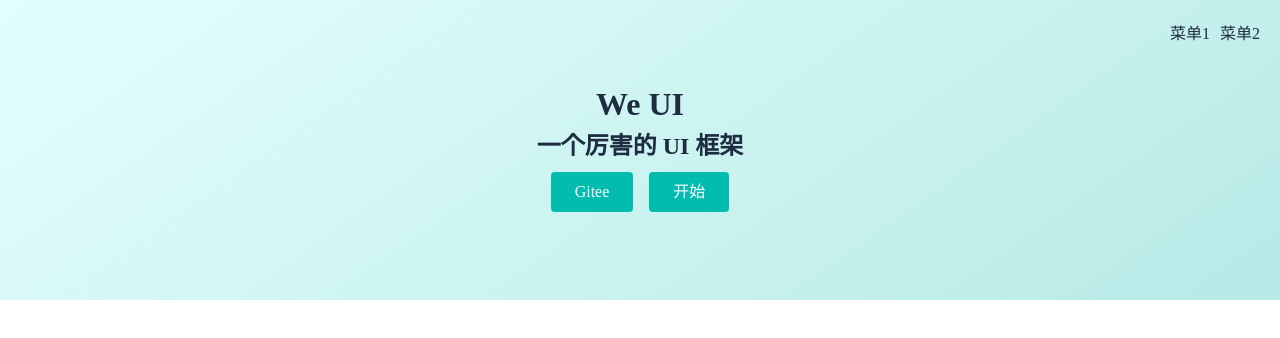
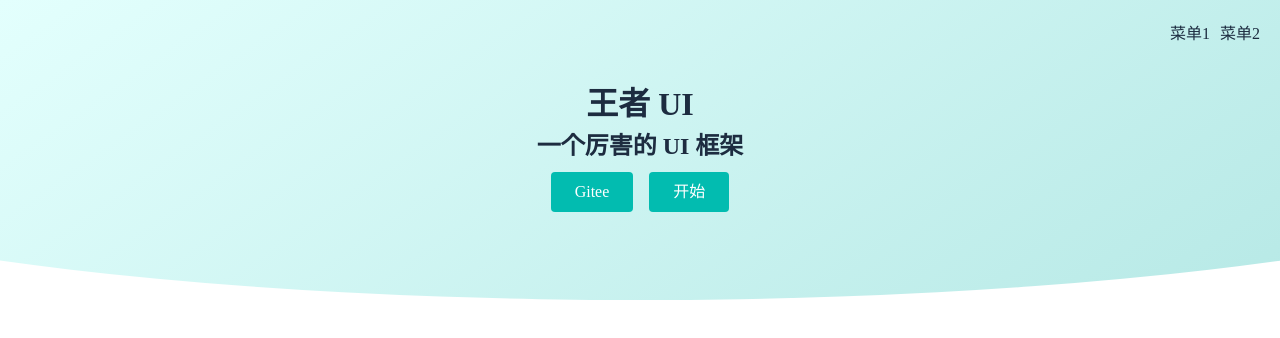
Before and after one commit to wondershare36/king-ui, a Vue app: page /#/ in a window 1280 px wide. Shown: the top 338 px of the page. Built offline with nearby package versions, Linux system fonts and the light colour scheme.

Commit message:
实现圆弧

```diff
--- a/src/views/Home.vue
+++ b/src/views/Home.vue
@@ -3,7 +3,7 @@
     <Topnav/>
     <div>
       <div class="banner">
-        <h1>We UI</h1>
+        <h1>王者 UI</h1>
         <h2>一个厉害的 UI 框架</h2>
         <p class="actions">
           <a href="https://gitee.com/wu-sili" target="_blank">Gitee</a>
@@ -39,6 +39,7 @@ $green: #02bcb0;
 $border-radius: 4px;
 .topnavAndBanner {
   background: linear-gradient(145deg, rgba(227, 255, 253, 1) 0%, rgba(183, 233, 230, 1) 100%);
+  clip-path: ellipse(80% 60% at 50% 40%);
 }
 .banner {
   height: 300px;
```
